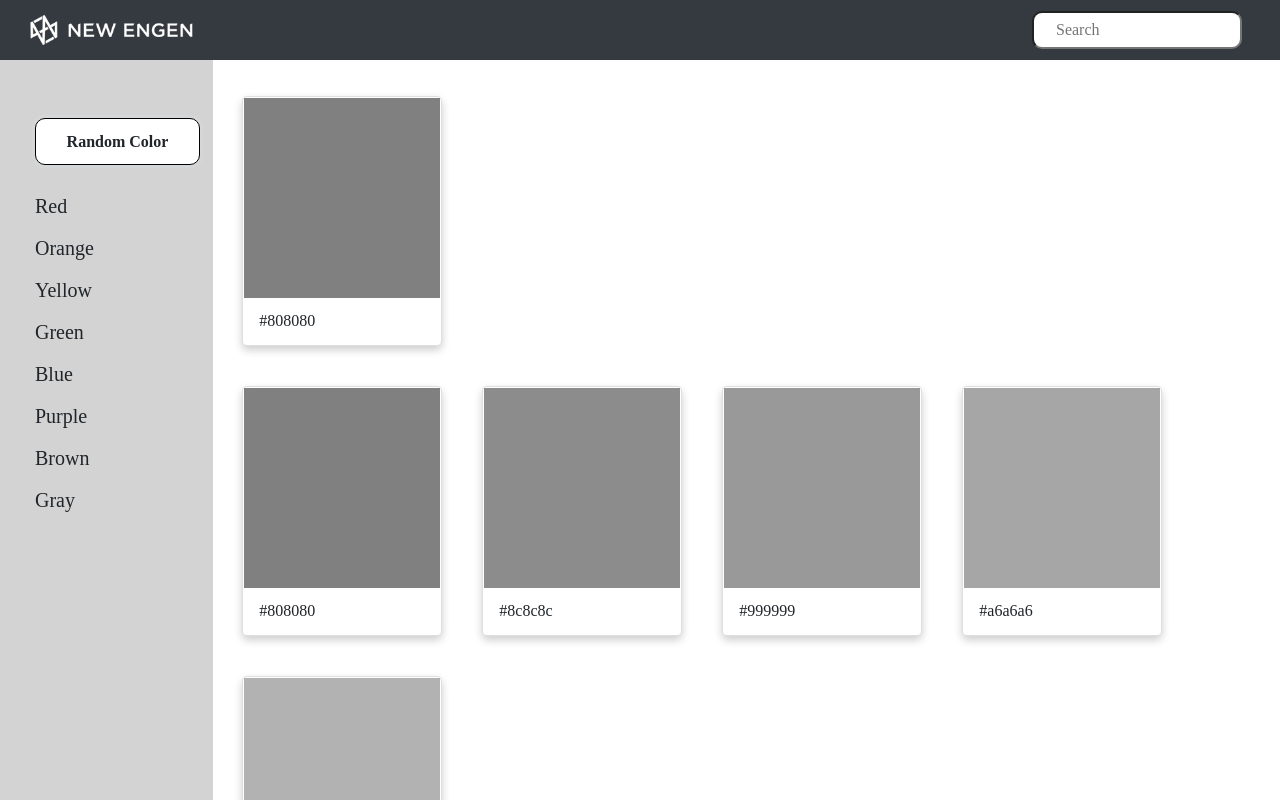
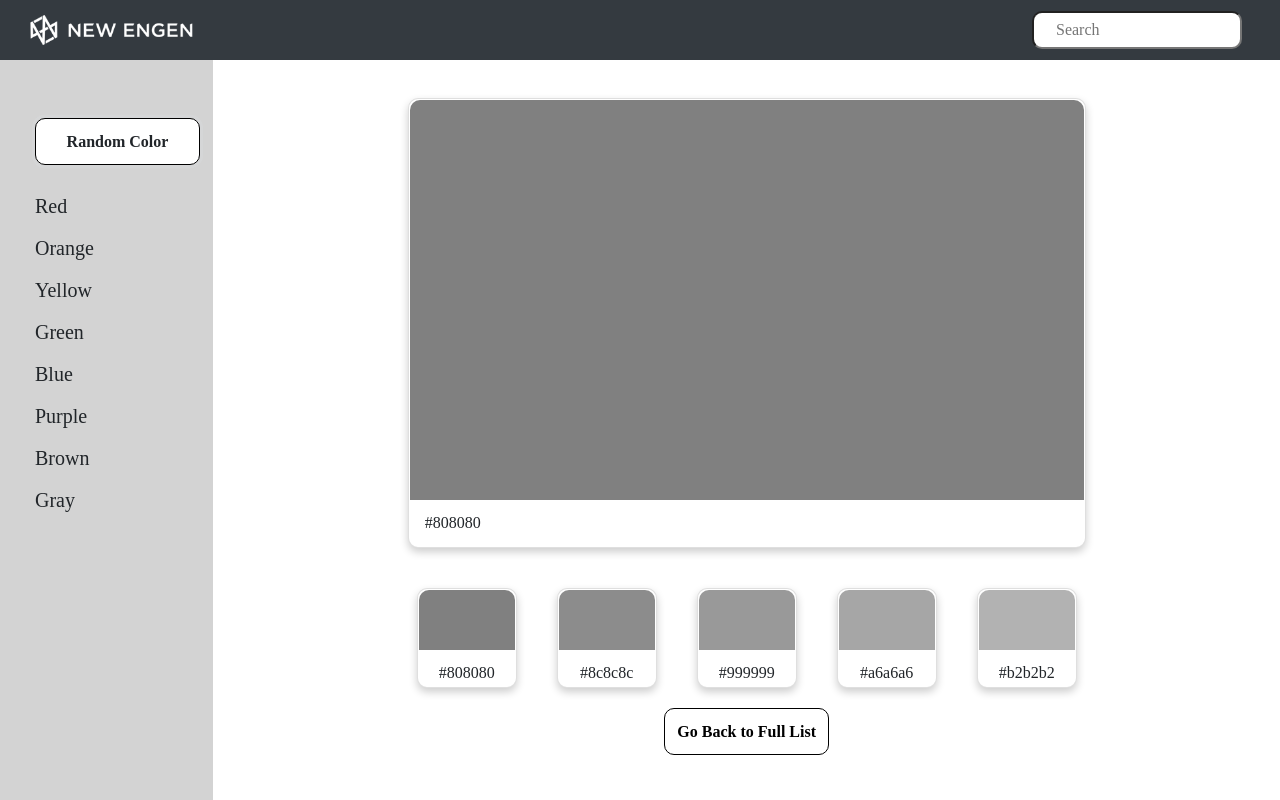
Before and after one commit to Siyami/colors-project, an Angular app: page /list in a window 1280 px wide. Both pictures are taken after a click on the button "Random Color". Built offline with nearby package versions, Linux system fonts and the light colour scheme; a web font is replaced by a local one.

Commit message:
add sidebar functionality to pick colors

```diff
--- a/src/app/app.component.html
+++ b/src/app/app.component.html
@@ -15,14 +15,14 @@
             <div class="sidebar-sticky" id="sideview">
                 <button (click)="pickRandColor()" [routerLink]="['detail']" class="btn btn-light side-btn">Random Color</button>
                 <ul class="nav flex-column">
-                    <li (click)="saveColor(0)">Red</li>
-                    <li>Orange</li>
-                    <li>Yellow</li>
-                    <li>Green</li>
-                    <li>Blue</li>
-                    <li>Purple</li>
-                    <li>Brown</li>
-                    <li>Gray</li>
+                    <li (click)="saveColor(0)" [routerLink]="['detail']">Red</li>
+                    <li (click)="saveColor(1)" [routerLink]="['detail']">Orange</li>
+                    <li (click)="saveColor(2)" [routerLink]="['detail']">Yellow</li>
+                    <li (click)="saveColor(3)" [routerLink]="['detail']">Green</li>
+                    <li (click)="saveColor(4)" [routerLink]="['detail']">Blue</li>
+                    <li (click)="saveColor(5)" [routerLink]="['detail']">Purple</li>
+                    <li (click)="saveColor(6)" [routerLink]="['detail']">Brown</li>
+                    <li (click)="saveColor(7)" [routerLink]="['detail']">Gray</li>
                 </ul>
             </div>
         </nav>
--- a/src/app/app.component.ts
+++ b/src/app/app.component.ts
@@ -21,8 +21,9 @@ export class AppComponent {
     sessionStorage.setItem('randColorArr', JSON.stringify(randColorArr));
   }
 
-  // saveColor(index) {
-  //   this.randomColors = JSON.parse(sessionStorage.getItem('randColorArr'));
-  //   this.pickedColor = this.randomColors[0];
-  // }
+  debugger
+  saveColor(index) {
+    let randColorArr = this._colorService.getRandColorArr()[index];
+    sessionStorage.setItem('randColorArr', JSON.stringify(randColorArr));
+  }
 }
--- a/src/app/components/detail/detail.component.html
+++ b/src/app/components/detail/detail.component.html
@@ -1,19 +1,24 @@
-<div class="row">
-    <div class="card">
-        <div [style.backgroundColor]="pickedColor" class="color"></div>
+<div class="container">
+    <div class="row justify-content-md-center">
+        <!-- <div class="col-sm-2"></div> -->
+        <div class="card col-sm-8" id="color-detail-view">
+            <div [style.backgroundColor]="pickedColor" class="color" style="height: 400px;"></div>
             <div class="container">
                 <p class="color-name">{{pickedColor}}</p>
             </div>
         </div>
+        <!-- <div class="col-sm-2"></div> -->
     </div>
 
-<div class="row">
-    <div *ngFor="let color of randomColors" (click)="switchColor(color)" class="card details">
+    <div class="row justify-content-md-center">
+        <div *ngFor="let color of randomColors" (click)="switchColor(color)" class="card details" style="width:100px;height: 100px; padding: 0; text-align: center;">
             <div [style.backgroundColor]="color" class="color"></div>
             <div class="container">
                 <p class="color-name">{{color}}</p>
             </div>
         </div>
     </div>
-
-<button [routerLink]="['']" id="go-back-btn">Go Back to Full List</button>
+    <div class="row justify-content-md-center" style="margin-bottom:30px;">
+        <button [routerLink]="['']" class="side-btn">Go Back to Full List</button>
+    </div>
+</div>
--- a/src/app/components/detail/detail.component.ts
+++ b/src/app/components/detail/detail.component.ts
@@ -6,9 +6,10 @@ import { ColorsService } from '../../services/colors.service';
   templateUrl: './detail.component.html',
   styleUrls: ['./detail.component.css']
 })
-export class DetailComponent implements OnInit {
+export class DetailComponent implements OnInit, DoCheck {
   randomColors: Array<string>;
   pickedColor: string;
+  switch: boolean = false;
 
   constructor(
     private _colorsService: ColorsService
@@ -17,15 +18,23 @@ export class DetailComponent implements OnInit {
   ngOnInit() {
     this.randomColors = JSON.parse(sessionStorage.getItem('randColorArr'));
     this.pickedColor = this.randomColors[0];
+    //this.switch = true;
   }
 
   switchColor(color) {
     this.pickedColor = color;
+    this.switch = true;
   }
 
-  // ngDoCheck() {
-  //   this.randomColors = JSON.parse(sessionStorage.getItem('randColorArr'));
-  //   this.pickedColor = this.randomColors[0];
-  // }
+  ngDoCheck() {
+    this.randomColors = JSON.parse(sessionStorage.getItem('randColorArr'));
+    if(!this.switch) this.pickedColor = this.randomColors[0];
+    else {
+      this.pickedColor = this.pickedColor;
+      this.switch = false;
+    }
+    //////////////////////////////
+
+  }
 
 }
--- a/src/app/services/colors.service.ts
+++ b/src/app/services/colors.service.ts
@@ -3789,11 +3789,11 @@ export class ColorsService {
 
   randomColorsArr = [
     [
-      '#DC143C',
-      '#CD5C5C',
-      '#F08080',
-      '#E9967A',
-      '#FA8072'
+      '#dc143c',
+      '#cd5c5c',
+      '#f08080',
+      '#e9967a',
+      '#fa8072'
     ],
     [
       '#ffa500',
@@ -3803,11 +3803,11 @@ export class ColorsService {
       '#ffc966'
     ],
     [
+      '#cccc00',
       '#ffff00',
       '#ffff19',
-      '#ffff32',
-      '#ffff4c',
-      '#ffff66'
+      '#ffff66',
+      '#ffffcc'
     ],
     [
       '#008000',
@@ -3817,11 +3817,11 @@ export class ColorsService {
       '#66b266'
     ],
     [
-      '#0000ff',
-      '#1919ff',
-      '#3232ff',
-      '#4c4cff',
-      '#6666ff',
+      '#1e90ff',
+      '#00bfff',
+      '#87cefa',
+      '#e6e6fa',
+      '#f0f8ff'
     ],
     [
       '#800080',
@@ -3856,4 +3856,8 @@ export class ColorsService {
     let randNumber = Math.floor(Math.random() * 8);
     return this.randomColorsArr[randNumber];
   }
+
+  getRandColorArr(){
+    return this.randomColorsArr;
+  }
 }
--- a/src/styles.css
+++ b/src/styles.css
@@ -20,7 +20,7 @@ body {
     transition: 0.3s;
     width: 200px;
     height: 250px;
-    border-radius: 5px;
+    border-radius: 10px;
     margin: 20px 20px 20px 20px;
 }
 
@@ -107,8 +107,11 @@ input::placeholder {
     padding-left: 20px;
 }
 
+.color {
+    border-radius: 10px 10px 0 0;
+}
 
-/* li:visited {
-    font-weight: bold;
-    text-decoration: underline;
-} */
+#color-detail-view {
+    height: 450px;
+    padding: 0;
+}
```
Lines whose indentation alone changed are shown as unchanged.
